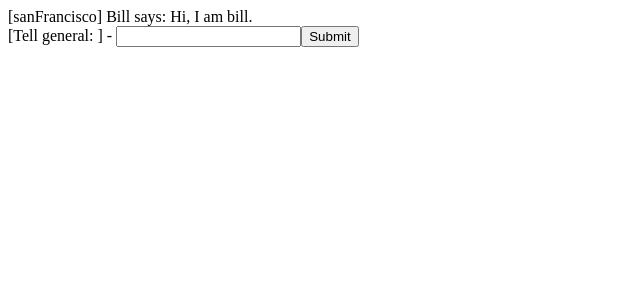
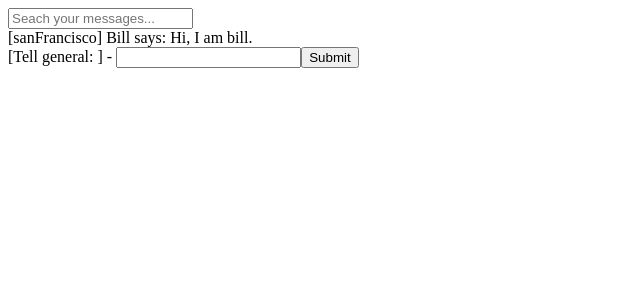
Before and after one commit to BlindBane/s-chat, a React app: page /messenger in a window 1280 px wide. Shown: the top 300 px of the page, without its empty margins (0-640 px from the left). Built offline with nearby package versions, Linux system fonts and the light colour scheme.

Commit message:
(feat) Added MessageSearchBar component

```diff
--- /dev/null
+++ b/client/components/messenger/MessageSearchBar.jsx
@@ -0,0 +1,11 @@
+import React from 'react'
+
+const MessageSearchBar = () => {
+  return (
+    <div>
+      <input type='text' placeholder='Seach your messages...' />
+    </div>
+  )
+}
+
+export default MessageSearchBar
--- a/client/components/messenger/Messenger.jsx
+++ b/client/components/messenger/Messenger.jsx
@@ -1,6 +1,7 @@
 import React, { Component } from 'react'
 import MessageBox from './MessageBox'
 import messageData from './../../../data'
+import MessageSearchBar from './MessageSearchBar'
 
 class Messenger extends Component {
   constructor (props) {
@@ -19,6 +20,7 @@ class Messenger extends Component {
   render () {
     return (
       <div>
+        <MessageSearchBar />
         <MessageBox messages={this.state.messages} handleNewMsg={this.handleNewMsg} />
       </div>
     )
```
